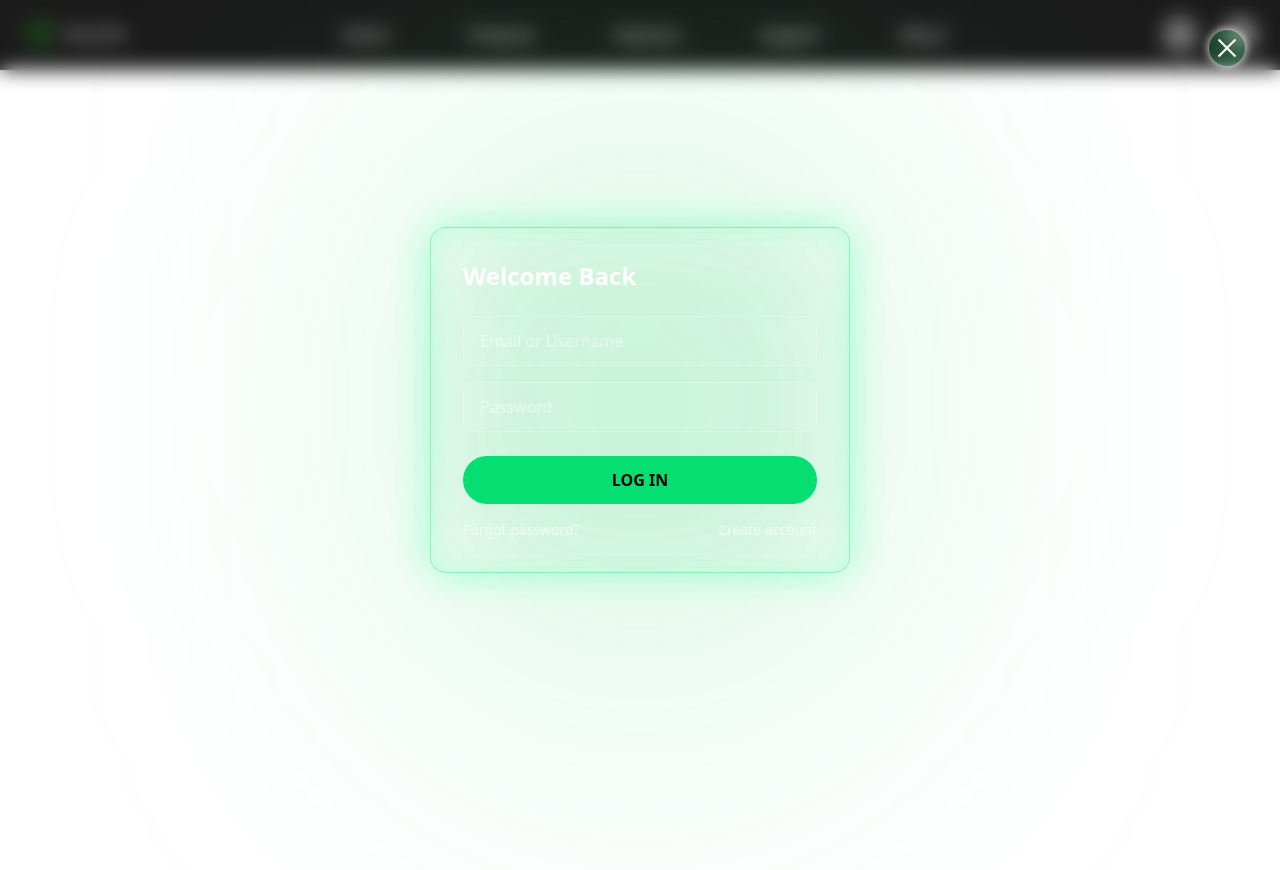
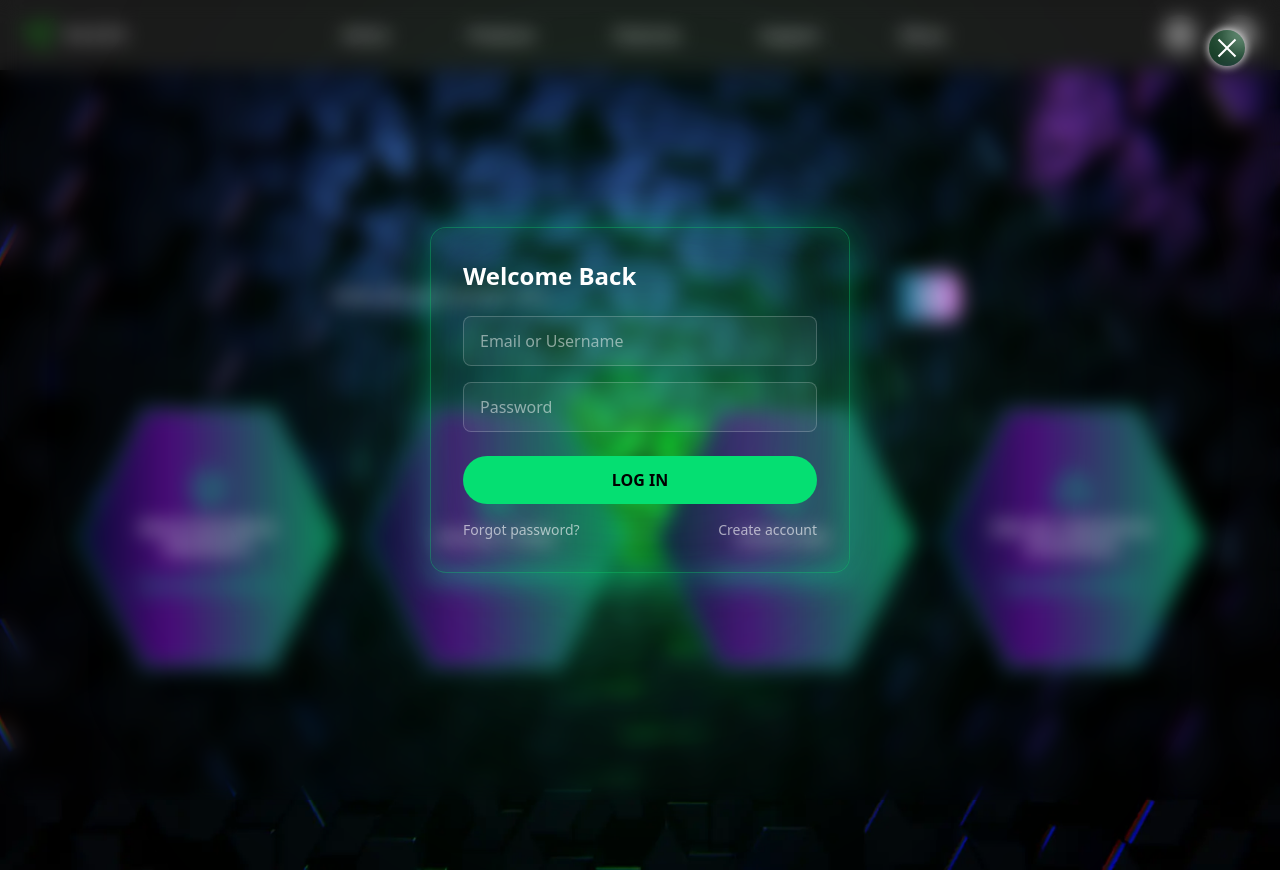
Before and after one commit to Mouad-Ennaciri/razer-app, a React (Vite) app: page /support in a window 1280 px wide. Both pictures are taken after a click on the icon 1179 px from the left and 35 px from the top of the page. Before the commit the page ends 800 px from the top, so only its background shows below. Built offline with nearby package versions, Linux system fonts and the light colour scheme; a web font is replaced by a local one.

Commit message:
add-support

```diff
--- a/src/components/ThreeDSignIn.jsx
+++ b/src/components/ThreeDSignIn.jsx
@@ -56,7 +56,7 @@ export default function ThreeDSignIn({className,closed,onSetClosed}) {
 
   },[closed])
   return (
-    <div className={` transition-all duration-300 h-screen backdrop-blur-[10px] top-0 z-90 top-10% fixed flex items-center justify-center w-full ${closed?'visible opacity-[1]':'invisible opacity-0'}`}>
+    <div className={` transition-all duration-300 h-screen backdrop-blur-[10px] top-0 z-1000 top-10% fixed flex items-center justify-center w-full ${closed?'visible opacity-[1]':'invisible opacity-0'}`}>
     <button className="absolute top-[30px] right-[35px] rounded-full bg-green-500/20 text-white  p-1.5 shadow-[0px_0px_10px_white] hover:text-[gray] cursor-pointer z-1000" onClick={closeSignIn}><RiCloseLargeLine/></button>
     <div id='card' className={`flex items-center justify-center ${className}`}>
 
--- /dev/null
+++ b/src/components/support-components/SupportCpt.jsx
@@ -0,0 +1,103 @@
+import React, { useRef } from 'react'
+import bgSupport from '../../assets/images/razer-bg-support.webp';
+import {RiSearchLine, RiUserLine} from "@remixicon/react";
+import {
+  RiShieldCheckLine,
+  RiShoppingBag3Line,
+  RiCustomerService2Line,
+  RiCloudLine
+} from "@remixicon/react";
+import gsap from 'gsap/all';
+import { useGSAP } from '@gsap/react';
+function SupportCpt() {
+  return (
+    <div className='w-full h-screen flex flex-col gap-y-7 justify-center items-center'>
+      <BgSupport/>
+      <SupportInput/>
+      <SupportSupport/>
+    </div>
+  )
+}
+function BgSupport(){
+  return <img src={bgSupport} className='absolute object-cover h-full w-full'/>
+}
+function SupportInput(){
+  return <div className=' z-100 text-amber-50 flex h-[50px]'>
+    <input placeholder='HOW CAN WE SUPPORT YOU' className='text-amber-50 pl-5 rounded-l-2xl outline-none backdrop-blur-[2px] w-[600px] border-1 border-[#0e7291] placeholder-[#e9e9e9] rounded-l' />
+    <RiSearchLine className='bg-[linear-gradient(to_right,#0e7291,violet)] h-full w-[60px] rounded-r-2xl p-3 relative  -left-[10px] '/>
+  </div>
+}
+function SupportSupport(){
+  return <div>
+    <SingleSupport/>
+  </div>
+}
+function SingleSupport(){
+
+ useGSAP(()=>{
+ const tl=gsap.timeline({    duration: 0.5,
+    ease: 'power3.inOut',})
+    tl.from('.hole',{
+      width:0
+    }).
+     from('.hide',{
+      y:-400
+     }).to('.hole',{
+    width:'0px'
+  })
+     .to(['#one', '#two', '#three', '#fore'], {
+    left: i => ['0%', '0%', '0%', '0%'][i],
+      // rotationY: 360,
+  duration: 0.5,
+  ease: "power2.inOut",
+  transformOrigin: "center center",
+  })
+  }
+  ,[])
+  return <div className='relative flex flex-col  justify-center items-center gap-y-7  w-full overflow-hidden'>
+      <span  className='hole z-50 w-[250px] relative -top-2.5 bg-[rgba(0,0,0,1)] rounded-[50%] h-[30px]  cursor-pointer' >
+
+      </span>
+      <div className='flex relative gap-x-7  hide'>
+      <HexagonCard id='one' className='absolute  left-[38.5%]' icon={<RiShieldCheckLine/>} title='Registration & Warranty' subtitle='We are here to support you'/>
+      <HexagonCard id='two' className='absolute left-[13%]' icon={<RiShoppingBag3Line/>} title='Online Store' subtitle='We are here to support you'/>
+      <HexagonCard id='three' className='absolute left-[-12.7%]' icon={<RiCustomerService2Line/>} title='RazerCare' subtitle='We are here to support you'/>
+      <HexagonCard id='fore' className='absolute -left-[38.5%]' icon={<RiCloudLine/>} title='Online Services & Resources' subtitle='We are here to support you'/>
+      </div>
+  </div>
+}
+ function HexagonCard ({ onClick,icon, title, subtitle,className,id }){
+
+  return (
+    <div onClick={onClick} id={id} className={`relative group cursor-pointer ${className}`}>
+      <div
+        className="bg-emerald-500  transition-all duration-300 group-hover:bg-emerald-400 group-hover:shadow-[0_0_20px_rgba(16,185,129,0.6)]"
+        style={{
+          clipPath: 'polygon(25% 0%, 75% 0%, 100% 50%, 75% 100%, 25% 100%, 0% 50%)',
+          padding: '2px',
+        }}
+      >
+        <div
+          className="bg-[linear-gradient(90deg,rgba(5,10,48,1)_0%,rgba(74,9,121,1)_35%,rgba(11,135,87,1)_100%)] flex flex-col items-center justify-center p-8 h-64 w-64"
+          style={{
+            clipPath: 'polygon(25% 0%, 75% 0%, 100% 50%, 75% 100%, 25% 100%, 0% 50%)',
+          }}
+        >
+
+          <div className="text-emerald-500 mb-4 scale-155">
+             {icon}
+          </div>
+
+          <h3 className="text-white font-bold text-sm tracking-widest text-center uppercase">
+            {title}
+          </h3>
+
+          <button className="mt-4 px-4 py-1 border border-emerald-500/50 rounded-full text-[10px] text-emerald-400 uppercase tracking-tighter hover:bg-emerald-500 hover:text-black transition-colors">
+            {subtitle}
+          </button>
+        </div>
+      </div>
+    </div>
+  );
+};
+export default SupportCpt
--- a/src/pages/Home.jsx
+++ b/src/pages/Home.jsx
@@ -1,4 +1,4 @@
-import HeroPart1 from "../components/Hero-part1";
+import HeroPart1 from "../components/home-components/Hero-part1.jsx";
 function Home(){
   return <div className=" bg-[#1b1b1b]">
     <HeroPart1/>
--- a/src/pages/Support.jsx
+++ b/src/pages/Support.jsx
@@ -1,7 +1,8 @@
+import SupportCpt from "../components/support-components/SupportCpt"
 function Support() {
   return (
     <div>
-
+      <SupportCpt/>
     </div>
   )
 }
```
Also changed, not shown: src/App.jsx (+7 -3 lines), src/components/home-components/Hero-part1.jsx (renamed from src/components/Hero-part1.jsx, +4 -7 lines), src/assets/images/razer-bg-support.webp (added), src/components/home-components/SwipperImage.jsx (renamed from src/components/SwipperImage.jsx).
